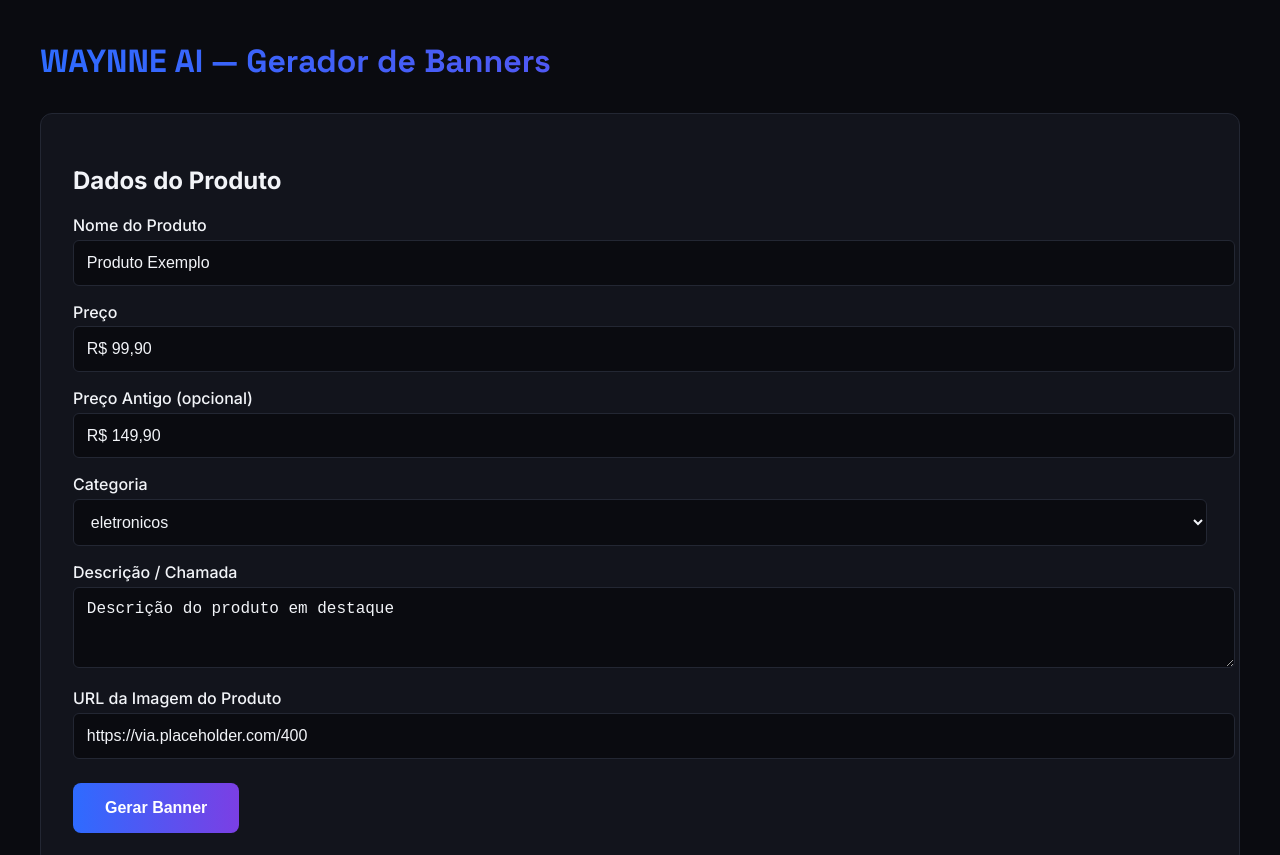
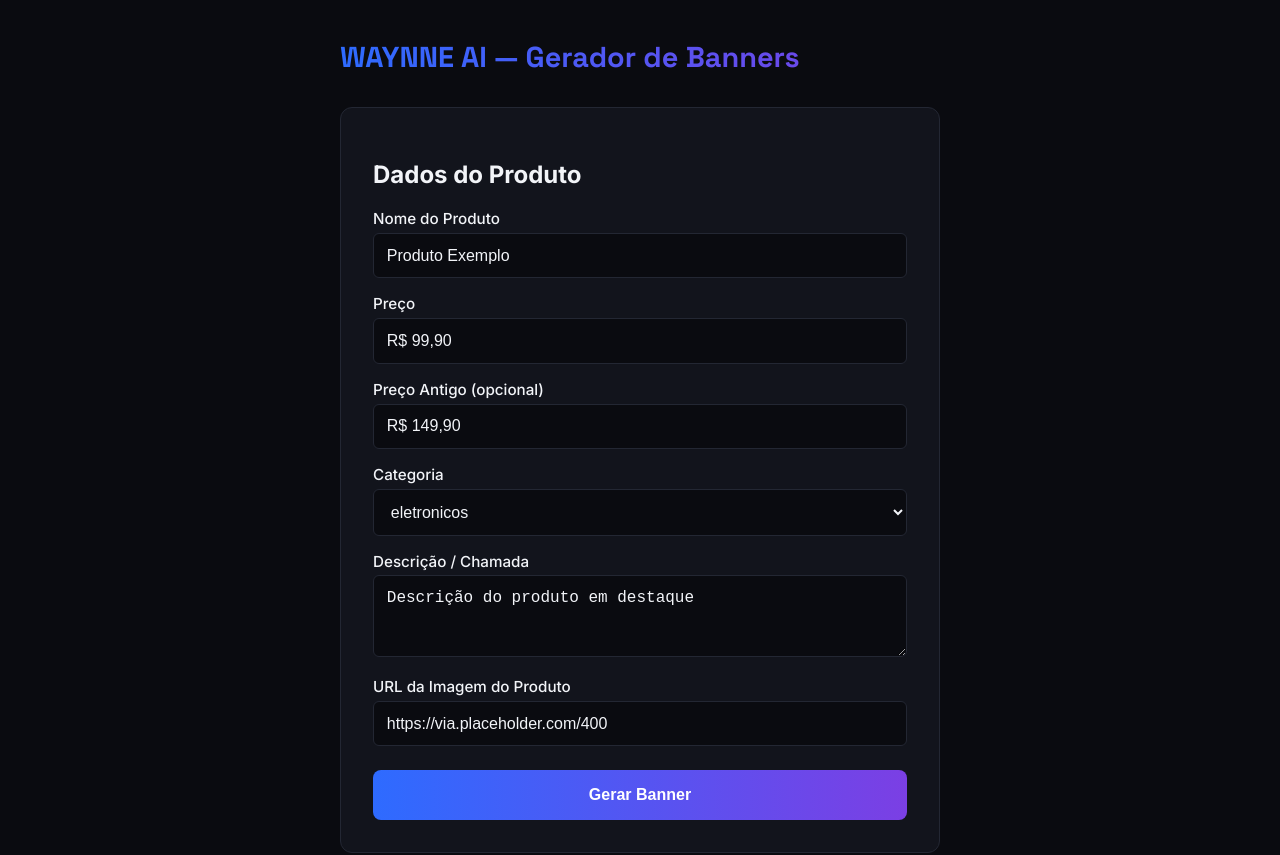
Before and after one commit to contatowconnect-lgtm/wconnect-banner-generator, an Astro site: page / in a window 1280 px wide. Shown: the top 855 px of the page. Built offline with nearby package versions, Linux system fonts and the light colour scheme; Astro itself is replaced by a stand-in of ours.

Commit message:
Refactor index.astro for layout and functionality
Removed multiple benefits and adjusted styles for better layout. Updated input fields and button properties for improved functionality.

```diff
--- a/src/pages/index.astro
+++ b/src/pages/index.astro
@@ -1,4 +1,3 @@
-
 ---
 import { RenderEngine } from '../renderEngine';
 import { CATEGORIAS } from '../bannerData';
@@ -15,12 +14,7 @@ const produtoExemplo = {
   beneficios: [
     "Benefício 1",
     "Benefício 2",
-    "Benefício 3",
-    "Benefício 4",
-    "Benefício 5",
-    "Benefício 6",
-    "Benefício 7",
-    "Benefício 8"
+    "Benefício 3"
   ]
 };
 
@@ -41,7 +35,6 @@ const tamanho = "feed";
       --wayne-panel: #12141C;
       --wayne-blue: #2E6BFF;
       --wayne-violet: #7B3FE4;
-      --wayne-cyan: #00D9FF;
       --wayne-text: #F2F4F8;
       --wayne-muted: #8991A6;
       --wayne-line: #232733;
@@ -56,13 +49,13 @@ const tamanho = "feed";
     }
 
     .container {
-      max-width: 1200px;
+      max-width: 600px;
       margin: 0 auto;
     }
 
     h1 {
       font-family: 'Space Grotesk', sans-serif;
-      font-size: 2rem;
+      font-size: 1.8rem;
       margin-bottom: 2rem;
       background: linear-gradient(90deg, var(--wayne-blue), var(--wayne-violet));
       -webkit-background-clip: text;
@@ -70,7 +63,7 @@ const tamanho = "feed";
       background-clip: text;
     }
 
-    .form-group {
+    .form-card {
       background: var(--wayne-panel);
       padding: 2rem;
       border-radius: 12px;
@@ -82,6 +75,7 @@ const tamanho = "feed";
       display: block;
       margin: 1rem 0 0.3rem;
       font-weight: 500;
+      font-size: 0.95rem;
     }
 
     input, select, textarea {
@@ -92,6 +86,7 @@ const tamanho = "feed";
       background: var(--wayne-bg);
       color: var(--wayne-text);
       font-size: 1rem;
+      box-sizing: border-box;
     }
 
     button {
@@ -104,15 +99,11 @@ const tamanho = "feed";
       font-size: 1rem;
       font-weight: 600;
       cursor: pointer;
-      transition: transform 0.2s;
-    }
-
-    button:hover {
-      transform: scale(1.02);
+      width: 100%;
     }
 
     .preview {
-      margin-top: 3rem;
+      margin-top: 2rem;
     }
   </style>
 </head>
@@ -120,17 +111,17 @@ const tamanho = "feed";
   <div class="container">
     <h1>WAYNNE AI — Gerador de Banners</h1>
 
-    <div class="form-group">
+    <div class="form-card">
       <h2>Dados do Produto</h2>
 
       <label for="produto">Nome do Produto</label>
-      <input type="text" id="produto" placeholder="Ex: Smartphone Pro Max" value={produtoExemplo.produto} />
+      <input type="text" id="produto" value={produtoExemplo.produto} />
 
       <label for="preco">Preço</label>
-      <input type="text" id="preco" placeholder="R$ 99,90" value={produtoExemplo.preco} />
+      <input type="text" id="preco" value={produtoExemplo.preco} />
 
       <label for="precoAntigo">Preço Antigo (opcional)</label>
-      <input type="text" id="precoAntigo" placeholder="R$ 149,90" value={produtoExemplo.precoAntigo} />
+      <input type="text" id="precoAntigo" value={produtoExemplo.precoAntigo} />
 
       <label for="categoria">Categoria</label>
       <select id="categoria">
@@ -147,12 +138,12 @@ const tamanho = "feed";
       <label for="imagemProduto">URL da Imagem do Produto</label>
       <input type="url" id="imagemProduto" value={produtoExemplo.imagemProduto} />
 
-      <button type="button">Gerar Banner</button>
+      <button>Gerar Banner</button>
     </div>
 
     <div class="preview">
       <h2>Pré-visualização</h2>
-      <RenderEngine produto={produtoExemplo} tamanho={tamanho} />
+      <RenderEngine dados={produtoExemplo} tamanho={tamanho} />
     </div>
   </div>
 </body>
```
